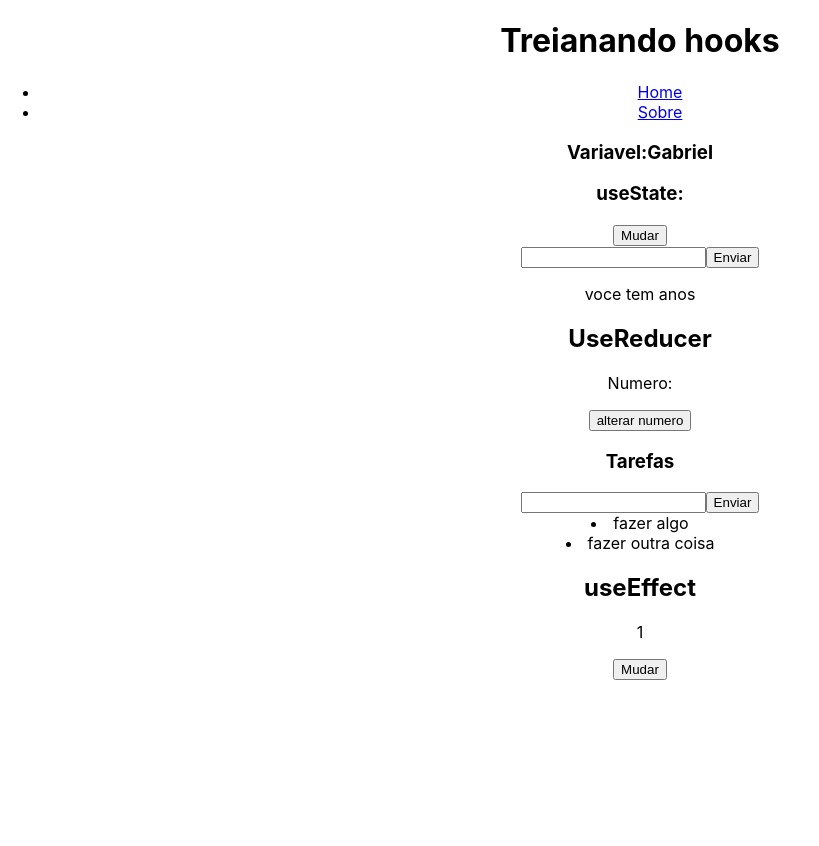
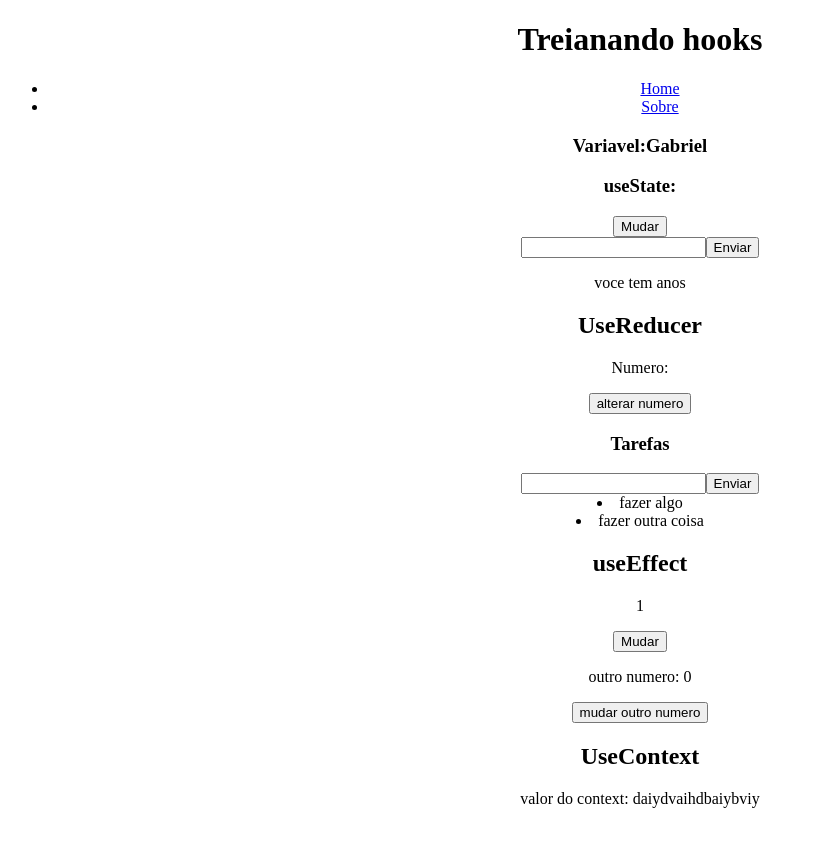
Before and after one commit to Leopreal/estudos-hooks, a React (Create React App) app: page / in a window 1280 px wide. Shown: the top 846 px of the page, without its empty margins (0-819 px from the left). Before the commit the page ends 800 px from the top, so only its background shows below. Built offline with nearby package versions, Linux system fonts and the light colour scheme.

Commit message:
vendo mais hooks

```diff
--- a/src/App.js
+++ b/src/App.js
@@ -1,13 +1,16 @@
 import { BrowserRouter, Routes, Route, Link } from "react-router-dom";
+import { HooksUseContext } from "./components/HooksUseContext";
 
 // paginas
 import Home from "./pages/Home";
 import Sobre from "./pages/Sobre";
+
 import "./App.css";
 
 function App() {
   return (
     <div className="App">
+      <HooksUseContext>
         <h1>Treianando hooks</h1>
         <BrowserRouter>
           <ul>
@@ -23,6 +26,7 @@ function App() {
             <Route path="/sobre" element={<Sobre />} />
           </Routes>
         </BrowserRouter>
+      </HooksUseContext>
     </div>
   );
 }
--- a/src/components/HookUseEffect.js
+++ b/src/components/HookUseEffect.js
@@ -14,11 +14,31 @@ const HookUseEffect = () => {
     setNumero(numero + 1);
   };
 
+  // array dep. vazio
+
+  useEffect(() => {
+    console.log("ola denovo");
+  }, []);
+
+  // com array dep.
+
+  const [outroNumero, setOutroNumero] = useState(0);
+
+  useEffect(() => {
+    if (outroNumero > 0) {
+      console.log("executando quando o outro numero é mudado");
+    }
+  }, [outroNumero]);
+
   return (
     <div>
       <h2>useEffect</h2>
       <p>{numero}</p>
       <button onClick={mudarNumero}>Mudar</button>
+      <p>outro numero: {outroNumero}</p>
+      <button onClick={() => setOutroNumero(outroNumero + 1)}>
+        mudar outro numero
+      </button>
     </div>
   );
 };
--- /dev/null
+++ b/src/components/HooksUseContext.js
@@ -0,0 +1,13 @@
+import { createContext } from "react";
+
+export const AlgunContexto = createContext();
+
+export const HooksUseContext = ({ children }) => {
+  const constextValue = "daiydvaihdbaiybviy";
+
+  return (
+    <AlgunContexto.Provider value={{ constextValue }}>
+      {children}
+    </AlgunContexto.Provider>
+  );
+};
--- a/src/index.css
+++ b/src/index.css
@@ -1,10 +1,5 @@
 body {
-  margin: 0;
-  font-family: -apple-system, BlinkMacSystemFont, 'Segoe UI', 'Roboto', 'Oxygen',
-    'Ubuntu', 'Cantarell', 'Fira Sans', 'Droid Sans', 'Helvetica Neue',
-    sans-serif;
-  -webkit-font-smoothing: antialiased;
-  -moz-osx-font-smoothing: grayscale;
+  padding-bottom: 500px;
 }
 
 code {
--- a/src/pages/Home.js
+++ b/src/pages/Home.js
@@ -3,12 +3,20 @@ import HookUseState from "../components/HookUseState";
 import HookUseReducer from "../components/HookUseReducer";
 import HookUseEffect from "../components/HookUseEffect";
 
+// context
+import { useContext } from "react";
+import { AlgunContexto } from "../components/HooksUseContext";
+
 const Home = () => {
+  const { constextValue } = useContext(AlgunContexto);
+
   return (
     <div>
       <HookUseState />
       <HookUseReducer />
       <HookUseEffect />
+      <h2>UseContext</h2>
+      <p>valor do context: {constextValue}</p>
     </div>
   );
 };
```
Lines whose indentation alone changed are shown as unchanged.
